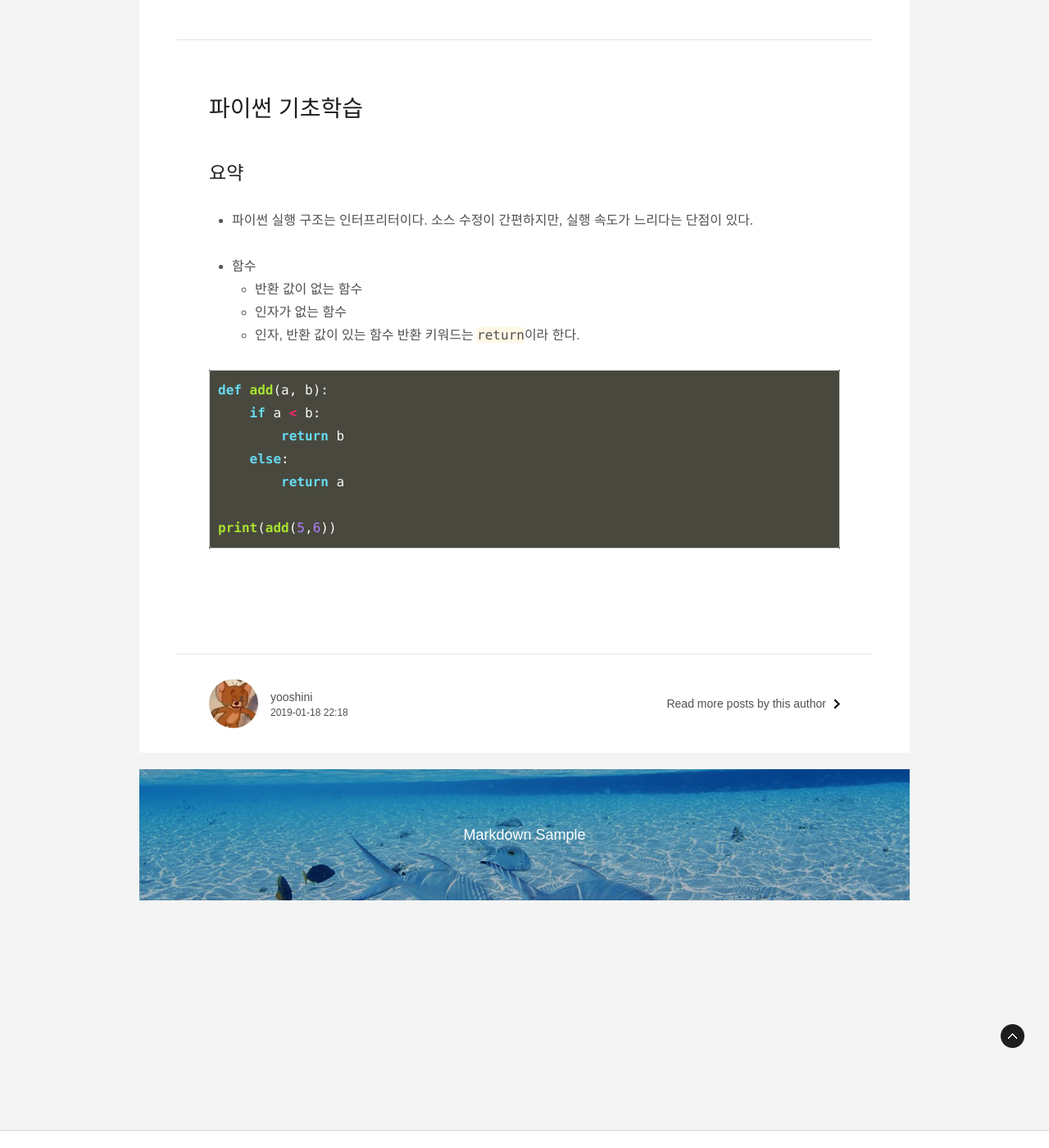
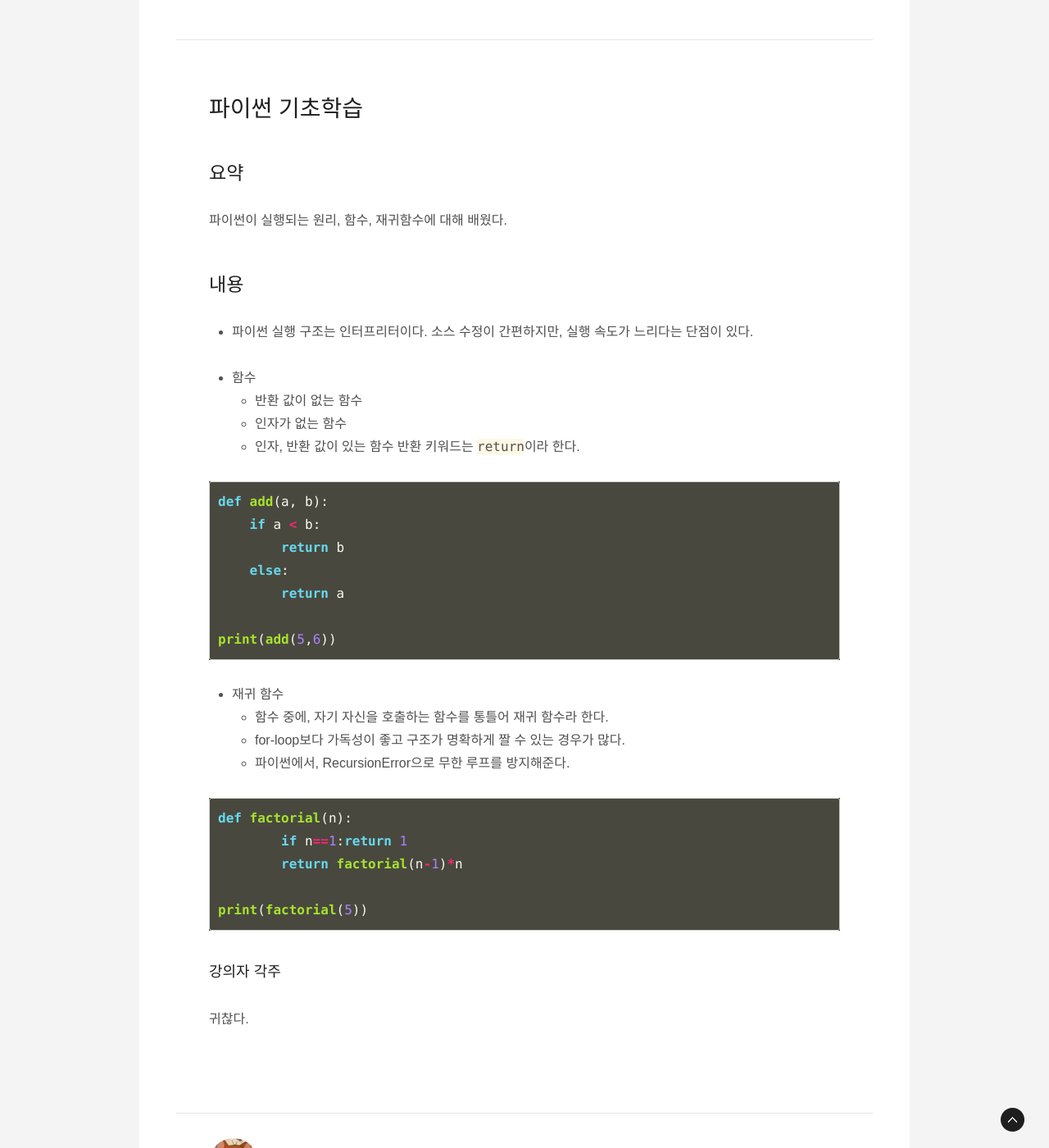
Before and after one commit to MilkClouds/milkclouds.github.io, a Jekyll site: the page built from _posts/yooshini/2019-01-18-Python_function.md, in a window 1280 px wide and 1400 px high, scrolled down 475 px. Shown: the whole window at 82% size. Built offline with Jekyll 4.4.1, drawn with Linux system fonts in a browser that asks for light colours; some web fonts are replaced; comment, search, counter and statistics services are not loaded.

Commit message:
Update 2019-01-18-Python_function.md

````diff
--- a/_posts/yooshini/2019-01-18-Python_function.md
+++ b/_posts/yooshini/2019-01-18-Python_function.md
@@ -10,7 +10,11 @@ tags: [python, basic]
 
 
 # 파이썬 기초학습
+
 ## 요약
+파이썬이 실행되는 원리, 함수, 재귀함수에 대해 배웠다.
+
+## 내용
 - 파이썬 실행 구조는 인터프리터이다. 소스 수정이 간편하지만, 실행 속도가 느리다는 단점이 있다.
 
 - 함수
@@ -29,3 +33,20 @@ def add(a, b):
 
 print(add(5,6))
 ```
+
+- 재귀 함수
+	- 함수 중에, 자기 자신을 호출하는 함수를 통틀어 재귀 함수라 한다.
+	- for-loop보다 가독성이 좋고 구조가 명확하게 짤 수 있는 경우가 많다.
+	- 파이썬에서, RecursionError으로 무한 루프를 방지해준다.
+
+```python
+def factorial(n):
+	if n==1:return 1
+	return factorial(n-1)*n
+
+print(factorial(5))
+```
+
+
+#### 강의자 각주
+귀찮다.
````
